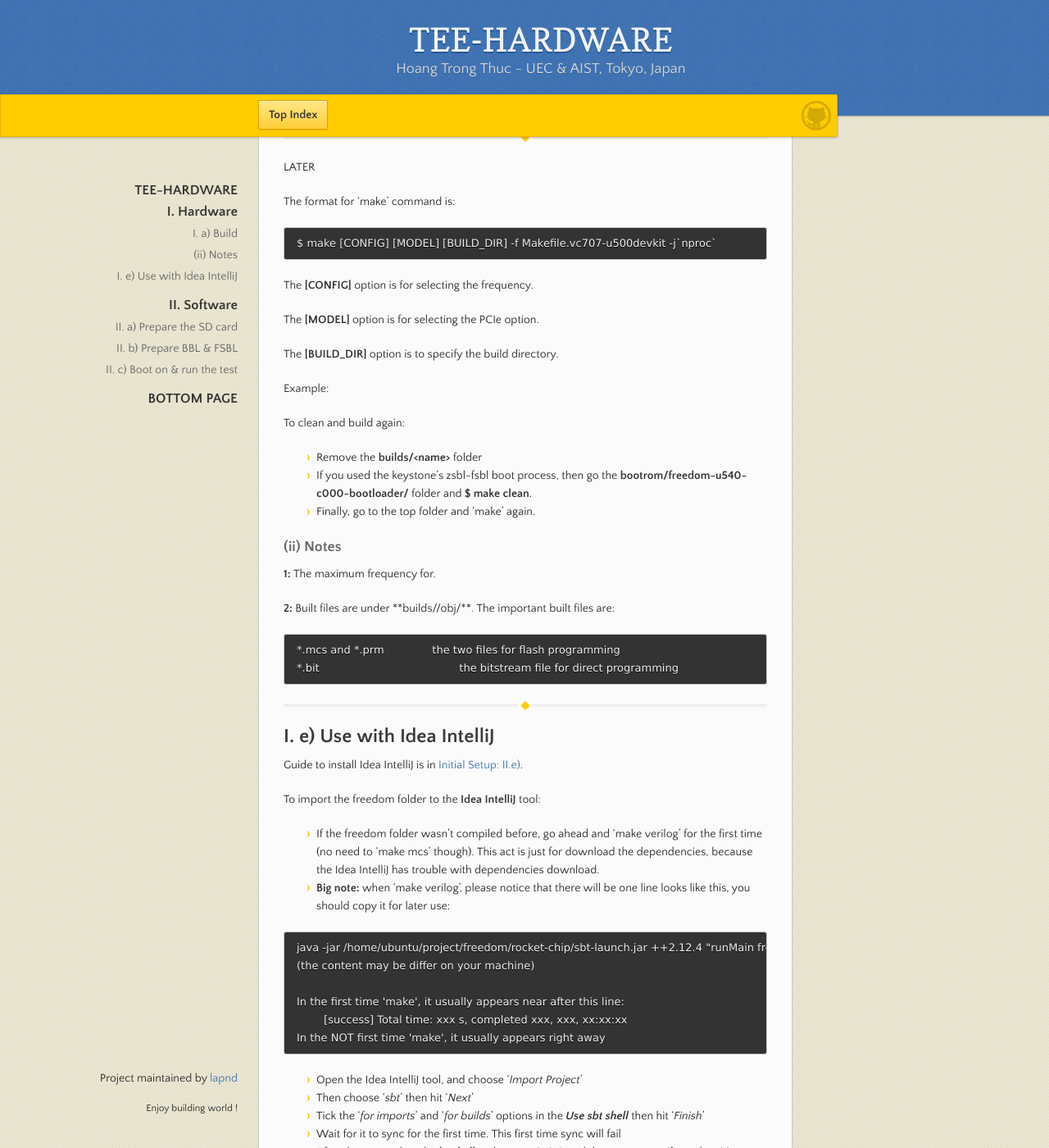
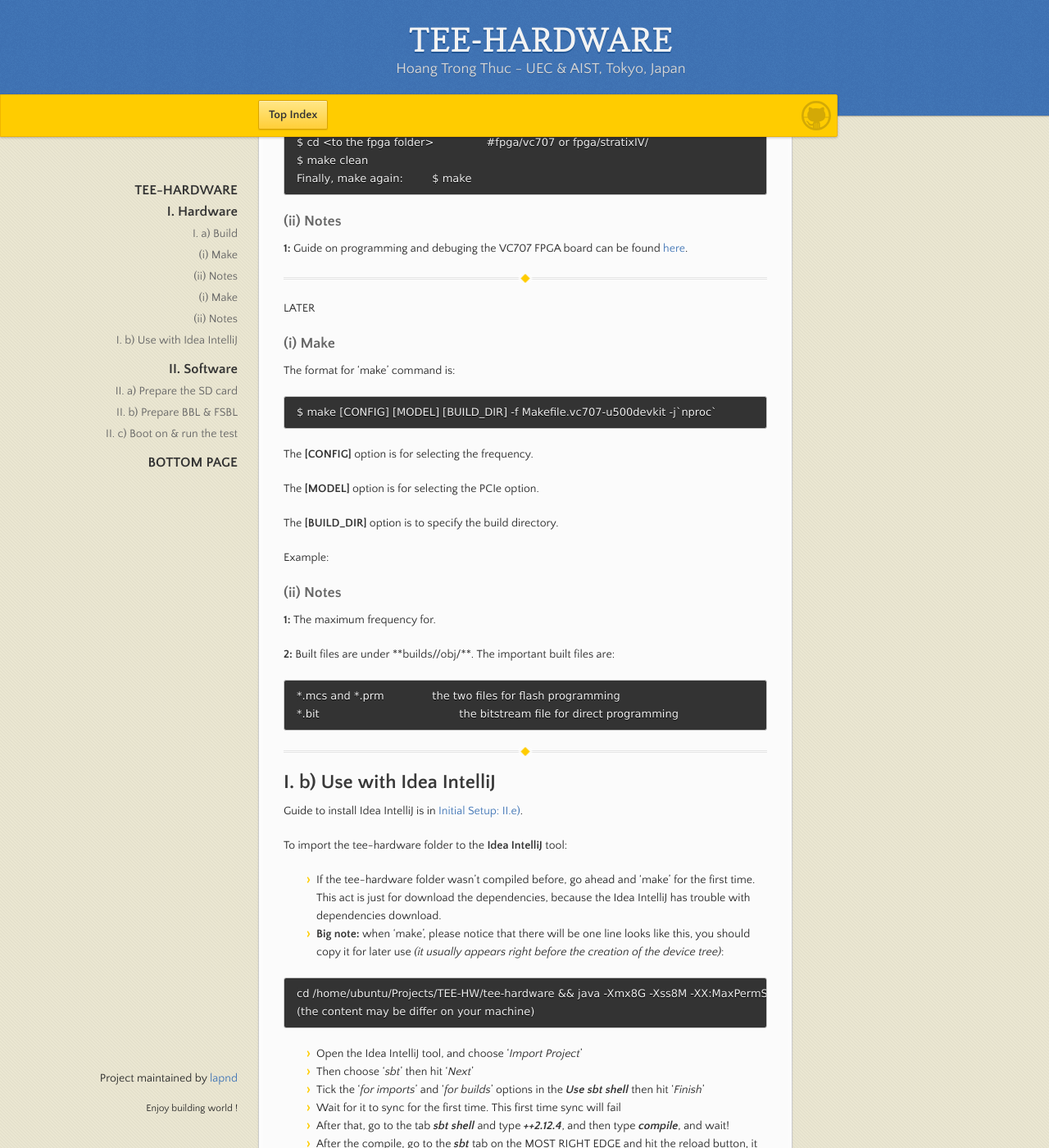
Before and after one commit to lapnd/httdes.github.io, a Jekyll site: the page built from tee-hw.md, in a window 1280 px wide and 1400 px high, scrolled down 888 px. Shown: the whole window at 82% size. Built offline with Jekyll 4.4.1, drawn with Linux system fonts in a browser that asks for light colours; our own code applies the rules of GitHub Pages for plain Markdown files.

Commit message:
Update tee-hw.md

````diff
--- a/tee-hw.md
+++ b/tee-hw.md
@@ -23,7 +23,7 @@ The core processors can be configured to use [Rocket](https://github.com/chipsal
 	update with firesim:		$ . update.sh
 	update without firesim:		$ . update_nosim.sh
 
-**To build:**
+### (i) Make
 
 	check PATH:		$ echo ${RISCV}		#check the toolchain is on the PATH or not
 					$ echo ${PATH}
@@ -36,11 +36,21 @@ The core processors can be configured to use [Rocket](https://github.com/chipsal
 	DE4:		$ cd fpga/stratixIV/
 	then:		$ make
 
-Guide on programming and debuging the VC707 FPGA board can be found [here](./fpgaguide_vc707.md).
+To clean and build again:
+
+	$ cd <to the fpga folder>		#fpga/vc707 or fpga/stratixIV/
+	$ make clean
+	Finally, make again:		$ make
+
+### (ii) Notes
+
+**1:** Guide on programming and debuging the VC707 FPGA board can be found [here](./fpgaguide_vc707.md).
 
 * * *
 
 LATER
+
+### (i) Make
 
 The format for 'make' command is:
 
@@ -54,12 +64,6 @@ The **[BUILD_DIR]** option is to specify the build directory.
 
 Example:
 
-To clean and build again:
-
- - Remove the **builds/\<name\>** folder
- - If you used the keystone's zsbl-fsbl boot process, then go the **bootrom/freedom-u540-c000-bootloader/** folder and **$ make clean**.
- - Finally, go to the top folder and 'make' again.
-
 ### (ii) Notes
 
 **1:** The maximum frequency for.
@@ -71,22 +75,18 @@ To clean and build again:
 
 * * *
 
-## I. e) Use with Idea IntelliJ
+## I. b) Use with Idea IntelliJ
 
 Guide to install Idea IntelliJ is in [Initial Setup: II.e)](./init.md#ii-e-idea-intellij).
 
-To import the freedom folder to the **Idea IntelliJ** tool:
+To import the tee-hardware folder to the **Idea IntelliJ** tool:
 
- - If the freedom folder wasn't compiled before, go ahead and 'make verilog' for the first time (no need to 'make mcs' though). This act is just for download the dependencies, because the Idea IntelliJ has trouble with dependencies download.
- - **Big note:** when 'make verilog', please notice that there will be one line looks like this, you should copy it for later use:
+ - If the tee-hardware folder wasn't compiled before, go ahead and 'make' for the first time. This act is just for download the dependencies, because the Idea IntelliJ has trouble with dependencies download.
+ - **Big note:** when 'make', please notice that there will be one line looks like this, you should copy it for later use *(it usually appears right before the creation of the device tree)*:
 
 ```
-java -jar /home/ubuntu/project/freedom/rocket-chip/sbt-launch.jar ++2.12.4 "runMain freechips.rocketchip.system.Generator /home/ubuntu/project/freedom/builds/chip uec.nedo.chip ChipShell uec.nedo.chip ChipDesignTop"
+cd /home/ubuntu/Projects/TEE-HW/tee-hardware && java -Xmx8G -Xss8M -XX:MaxPermSize=256M -jar /home/ubuntu/Projects/TEE-HW/tee-hardware/hardware/chipyard/generators/rocket-chip/sbt-launch.jar ++2.12.4 "project keystoneAcc" "runMain uec.keystoneAcc.exampletop.Generator /home/ubuntu/Projects/TEE-HW/tee-hardware/fpga/stratixIV/generated-src/uec.keystoneAcc.nedochip.NEDOFPGAQuartus.ChipConfigDE4 uec.keystoneAcc.nedochip NEDOFPGAQuartus uec.keystoneAcc.nedochip ChipConfigDE4"
 (the content may be differ on your machine)
-
-In the first time 'make', it usually appears near after this line:
-	[success] Total time: xxx s, completed xxx, xxx, xx:xx:xx
-In the NOT first time 'make', it usually appears right away
 ```
 
  - Open the Idea IntelliJ tool, and choose '*Import Project*'
````
